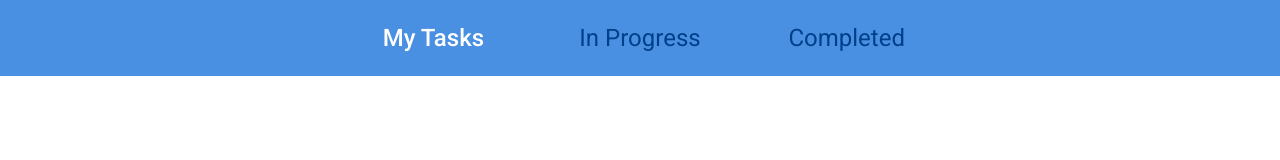
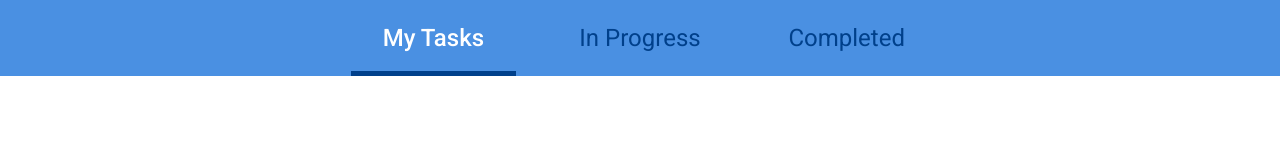
Before and after one commit to silyont/the-f2e-challenge, a Vue app in the folder week1-todolist/: page / in a window 1280 px wide. Shown: the top 160 px of the page. Built offline with nearby package versions, Linux system fonts and the light colour scheme.

Commit message:
Added filter selected indicator

```diff
--- a/week1-todolist/src/App.vue
+++ b/week1-todolist/src/App.vue
@@ -8,6 +8,8 @@
 
         <main>
             <div class="container">
+                <div class="todo--item">
+                </div>
             </div>
         </main>
     </div>
@@ -53,4 +55,7 @@
         background-color: $blue
         width: 100%
         height: 76px
+
+    main
+        background-color: $grey-lighten-2
 </style>
--- a/week1-todolist/src/components/TodoFilters.vue
+++ b/week1-todolist/src/components/TodoFilters.vue
@@ -1,12 +1,13 @@
 <template>
-    <ul class="filter--container">
+    <ul class="filter--container d-flex align-items-center">
         <li v-for="filter in filters"
             :key="`filter_${filter.text}`"
-            class="filter--item text--title text-center"
+            class="filter--item text--title text-center height-100 d-flex justify-content-center align-items-center"
             :class="{selected: filter.value === value}"
             @click="changeFilter(filter)"
         >
-            {{ filter.text }}
+            <span>{{ filter.text }}</span>
+            <div class="indicator"></div>
         </li>
     </ul>
 </template>
@@ -42,17 +43,29 @@
             list-style-type: none
             width: 100%
             height: 100%
-            display: flex
-            align-items: center
 
         &--item
             font-weight: 400
             color: $dark-blue
             flex: 1
             cursor: pointer
-            transition: 0.3s all ease
+            transition: 0.3s color ease
+            position: relative
+            width: 100%
 
             &.selected
                 color: $white
                 font-weight: 500
+
+                .indicator
+                    height: 5px
+
+    .indicator
+        width: 80%
+        position: absolute
+        bottom: 0
+        left: 10%
+        background-color: $dark-blue
+        height: 0
+        transition: 0.3s height ease
 </style>
--- a/week1-todolist/src/stylus/_helper.styl
+++ b/week1-todolist/src/stylus/_helper.styl
@@ -6,3 +6,12 @@
 
 .text-center
   text-align: center
+
+.d-flex
+  display: flex
+
+.justify-content-center
+  justify-content: center
+
+.align-items-center
+  align-items: center
```
